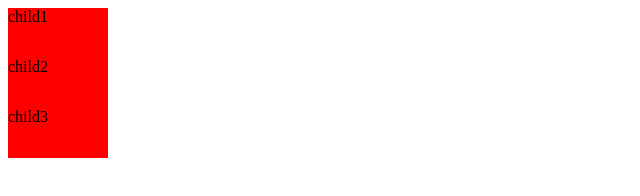
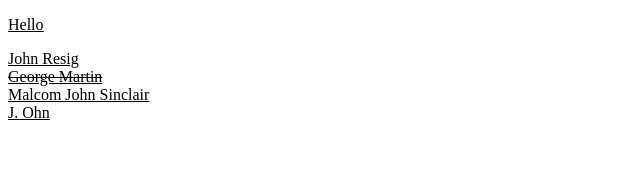
Before and after one commit to srini88/9.jsrevisionkud, a plain HTML site: page index.html in a window 1280 px wide. Shown: the whole page, without its empty margins (0-640 px from the left). Drawn offline with nearby package versions, Linux system fonts and the light colour scheme.

Commit message:
eBay int

```diff
--- a/index.html
+++ b/index.html
@@ -12,10 +12,11 @@
 
 
 <div id="parent">
-
-	<div>child1</div>
-	<div>child2</div>
-	<div>child3</div>
+<p>Hello</p>
+<div>John Resig</div>
+<div>George Martin</div>
+<div>Malcom John Sinclair</div>
+<div>J. Ohn</div>
 
 </div>
 
--- a/js.js
+++ b/js.js
@@ -1,20 +1,29 @@
 $(document).ready(function(){
 
-	console.log($('div div'));
- 	$('div div').css({
- 		'height' : '50px',
- 		'width' :'100px',
- 		'backgroundColor' :'#FF0000'
- 	}).css("border","50px")
+	console.log($('#parent').css("textDecoration","underline"));  //everything within the div underlines...
+
+
+	console.log($('#parent p').css("textDecoration","underline"));   //want to underline just p tag
+
+
+	$('div div').each(function(index){
+		if (index ===1){
+			console.log($(this).css("textDecoration", "line-through"));
+		}
+	});
 
 
 
 });
 
 
-// Selecting the first child
-
-// $('element:first-child') selects the first child of every element group..
+// Was given a parent div and 3 child divs inside. Asked to add CSS to each giving some height and width to the child divs and border of a certain thickness to all. Asked to add another child div inside the second child. Was asked to give absolute position to this div with some bottom and left positioning and asked to draw the layout.
 
 
-// $('span:first-child')
+// [attribute^="value"] will select all elements with an attribute that begins with stated value..
+
+
+// [attribute$="value"] ends with value..
+
+
+// [attribute*="value"]  contains the word value
```
